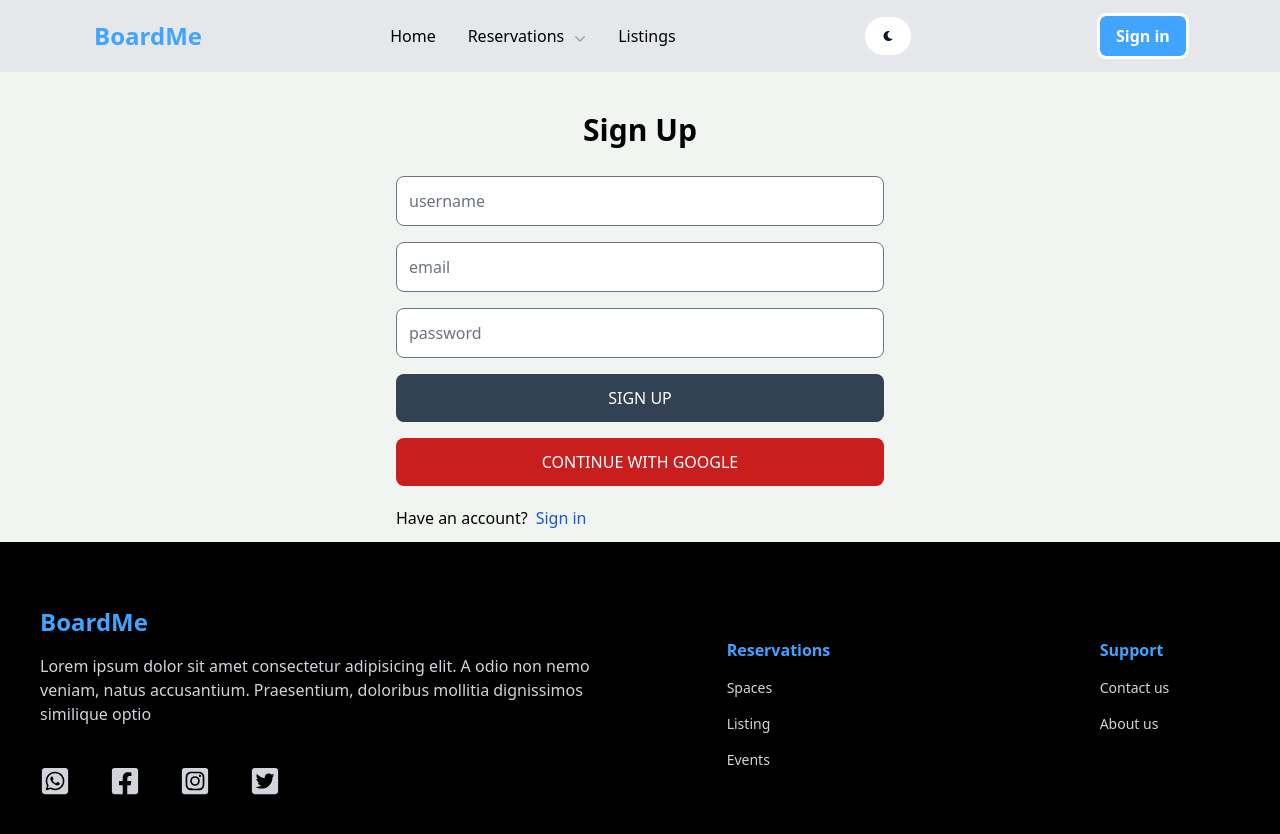
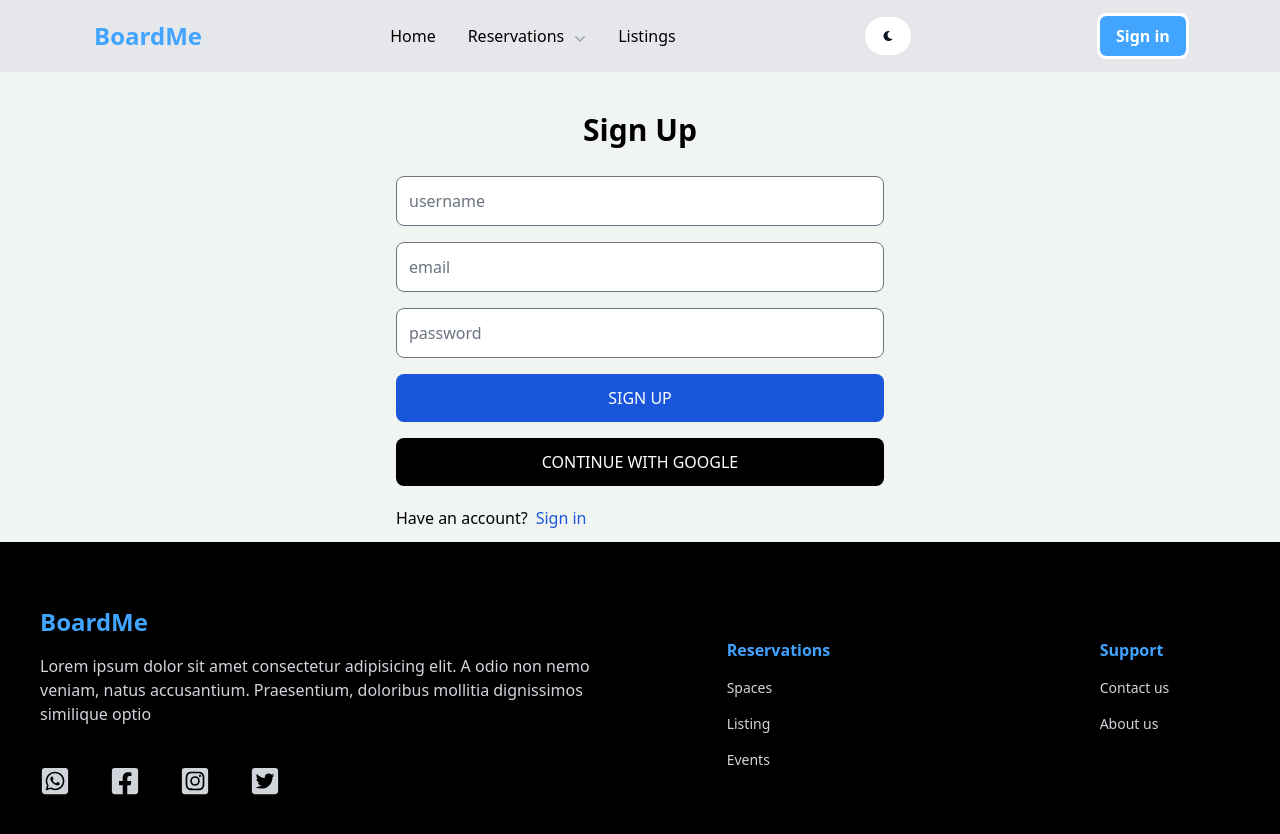
Before and after one commit to Gayasri72/BoardMe-Javascript, a React (Vite) app in the folder frontend/: page /sign-up in a window 1280 px wide. Shown: the top 834 px of the page. Built offline with nearby package versions, Linux system fonts and the light colour scheme.

Commit message:
change the ui of sign in sign up and oauth

```diff
--- a/frontend/src/components/OAuth.jsx
+++ b/frontend/src/components/OAuth.jsx
@@ -36,7 +36,7 @@
     <button
       onClick={handleGoogleClick}
       type='button'
-      className='bg-red-700 text-white p-3 rounded-lg uppercase hover:opacity-95'
+      className='bg-black text-white p-3 rounded-lg uppercase hover:opacity-95'
     >
       Continue with google
     </button>
--- a/frontend/src/pages/SignIn.jsx
+++ b/frontend/src/pages/SignIn.jsx
@@ -66,7 +66,7 @@
 
         <button
           disabled={loading}
-          className='bg-slate-700 text-white p-3 rounded-lg uppercase hover:opacity-95 disabled:opacity-80'
+          className='bg-blue-700 text-white p-3 rounded-lg uppercase hover:opacity-95 disabled:opacity-80'
         >
           {loading ? 'Loading...' : 'Sign In'}
         </button>
--- a/frontend/src/pages/SignUp.jsx
+++ b/frontend/src/pages/SignUp.jsx
@@ -67,7 +67,7 @@
 
         <button
           disabled={loading}
-          className='bg-slate-700 text-white p-3 rounded-lg uppercase hover:opacity-95 disabled:opacity-80'
+          className='bg-blue-700 text-white p-3 rounded-lg uppercase hover:opacity-95 disabled:opacity-80'
         >
           {loading ? 'Loading...' : 'Sign Up'}
         </button>
```
Also changed, not shown: 1 other file (tests, documents, lock files or other folders).
